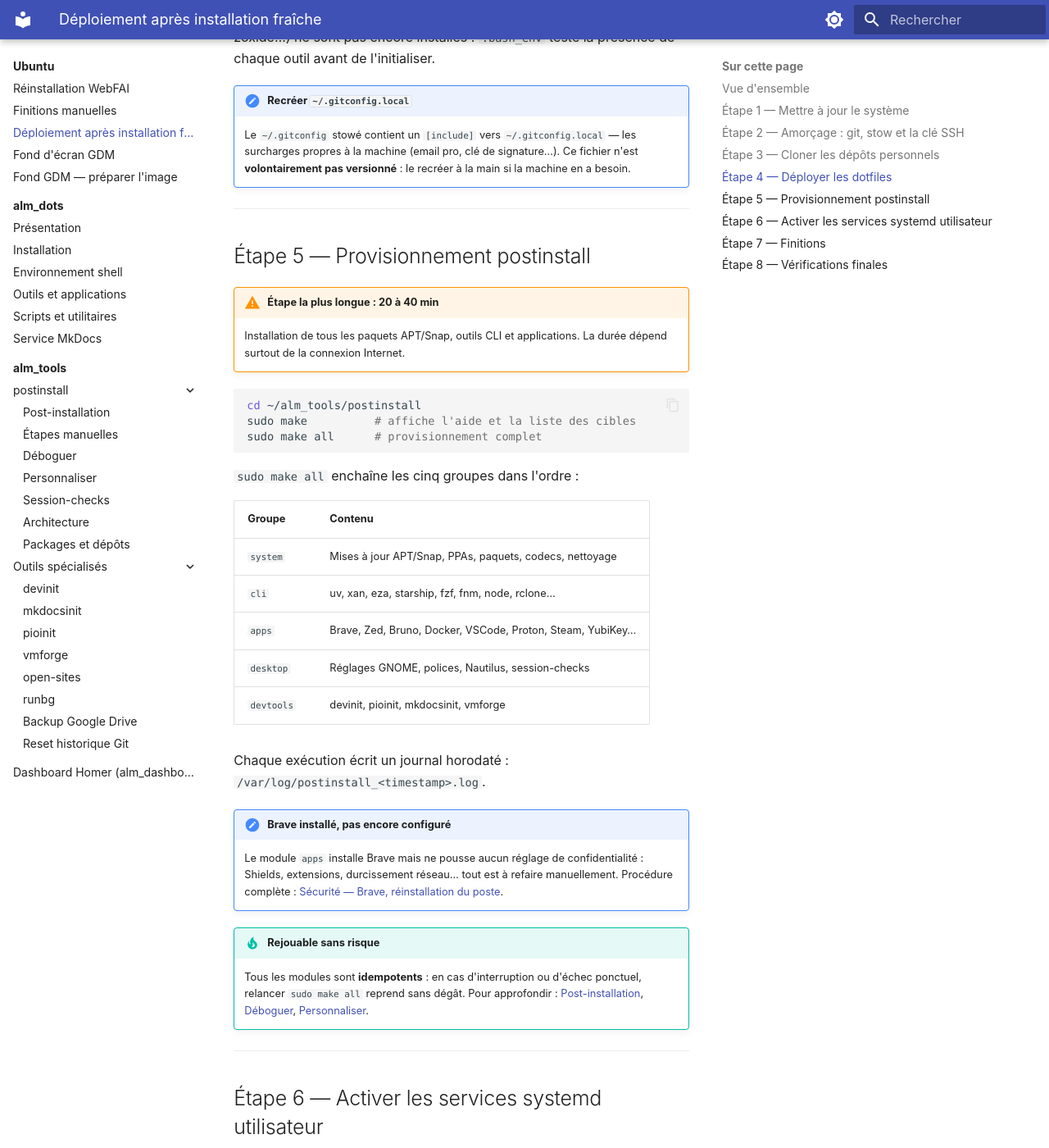
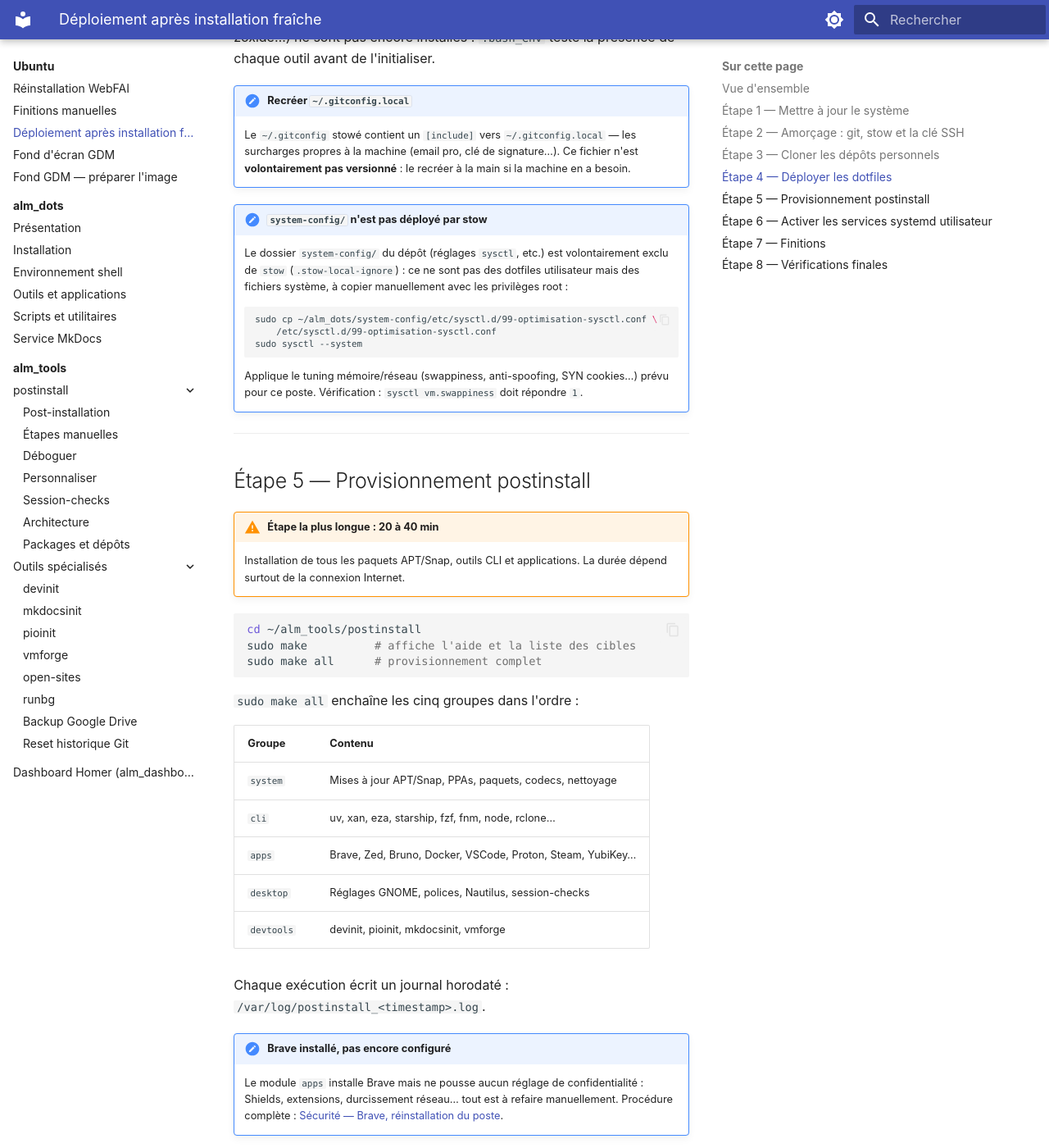
Before and after one commit to namnetes/alm_notes, an MkDocs documentation site: the page built from docs/systeme/ubuntu/deploiement-post-installation.md, in a window 1280 px wide and 1400 px high, scrolled down 2982 px. Shown: the whole window at 82% size. Built offline with MkDocs 1.6.1 and Material for MkDocs 9.7.7, drawn with Linux system fonts in a browser that asks for light colours; some of the changed text lies outside the part shown.

Commit message:
fix: document sysctl restore and rclone config gap in reinstall runbook

````diff
--- a/docs/systeme/ubuntu/deploiement-post-installation.md
+++ b/docs/systeme/ubuntu/deploiement-post-installation.md
@@ -129,6 +129,22 @@ présence de chaque outil avant de l'initialiser.
     pro, clé de signature…). Ce fichier n'est **volontairement pas
     versionné** : le recréer à la main si la machine en a besoin.
 
+!!! note "`system-config/` n'est pas déployé par stow"
+    Le dossier `system-config/` du dépôt (réglages `sysctl`, etc.) est
+    volontairement exclu de `stow` (`.stow-local-ignore`) : ce ne sont pas
+    des dotfiles utilisateur mais des fichiers système, à copier
+    manuellement avec les privilèges root :
+
+    ```bash
+    sudo cp ~/alm_dots/system-config/etc/sysctl.d/99-optimisation-sysctl.conf \
+        /etc/sysctl.d/99-optimisation-sysctl.conf
+    sudo sysctl --system
+    ```
+
+    Applique le tuning mémoire/réseau (swappiness, anti-spoofing, SYN
+    cookies…) prévu pour ce poste. Vérification :
+    `sysctl vm.swappiness` doit répondre `1`.
+
 ---
 
 ## Étape 5 — Provisionnement postinstall
@@ -161,6 +177,13 @@ Chaque exécution écrit un journal horodaté :
     confidentialité : Shields, extensions, durcissement réseau… tout
     est à refaire manuellement. Procédure complète :
     [Sécurité — Brave, réinstallation du poste](../../securite/brave/reinstallation.md).
+
+!!! note "rclone installé, config Google Drive à restaurer"
+    Le module `cli` installe `rclone` mais pas sa configuration : le
+    remote `google_drive` doit être restauré depuis le blob chiffré
+    sauvegardé dans Proton Pass avant de pouvoir relancer les
+    sauvegardes automatiques. Procédure complète :
+    [Backup Google Drive — Sauvegarder la config pour une réinstallation rapide](alm_tools/outils/backup-googledrive.md#sauvegarder-la-config-pour-une-reinstallation-rapide).
 
 !!! tip "Rejouable sans risque"
     Tous les modules sont **idempotents** : en cas d'interruption ou
````
Also changed, not shown: docs/systeme/ubuntu/alm_tools/postinstall/post-installation.md (+3 -3 lines).
